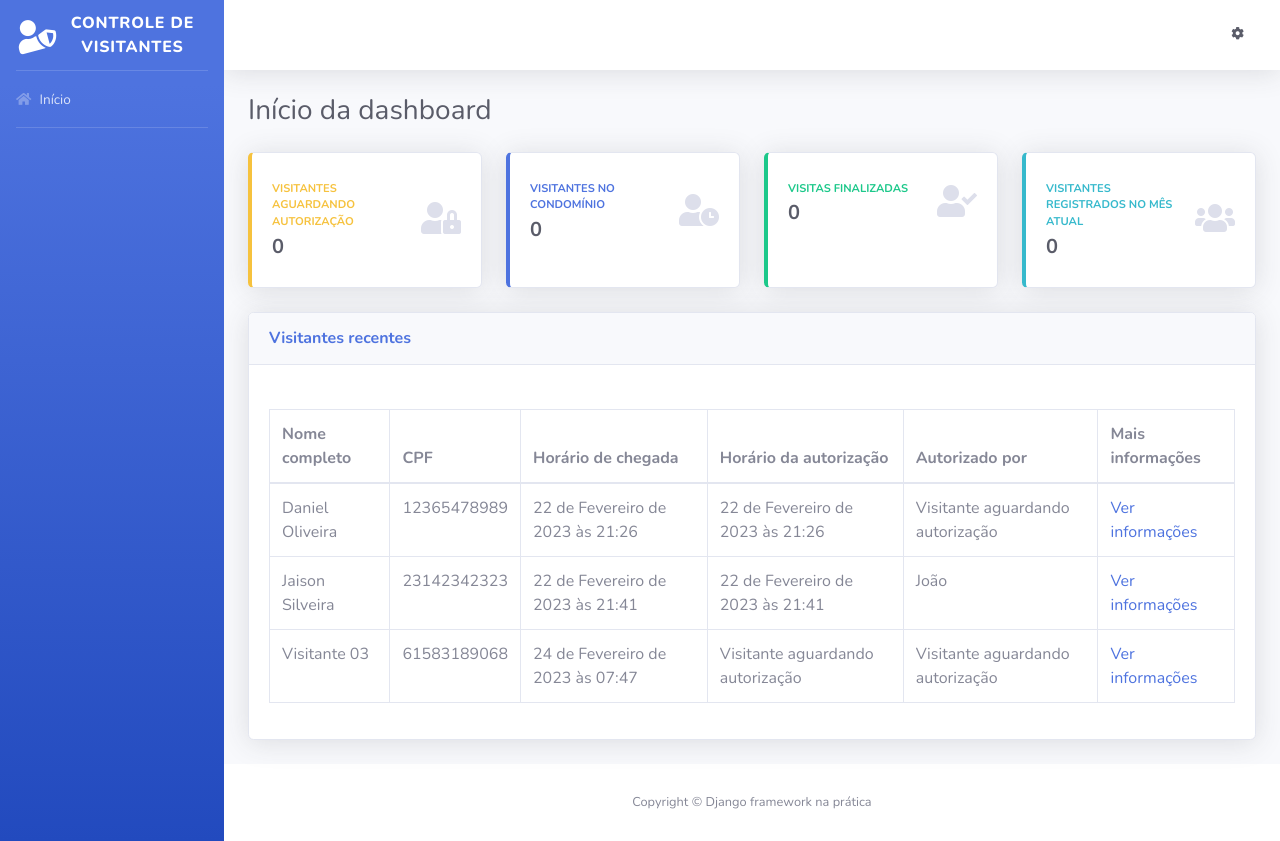
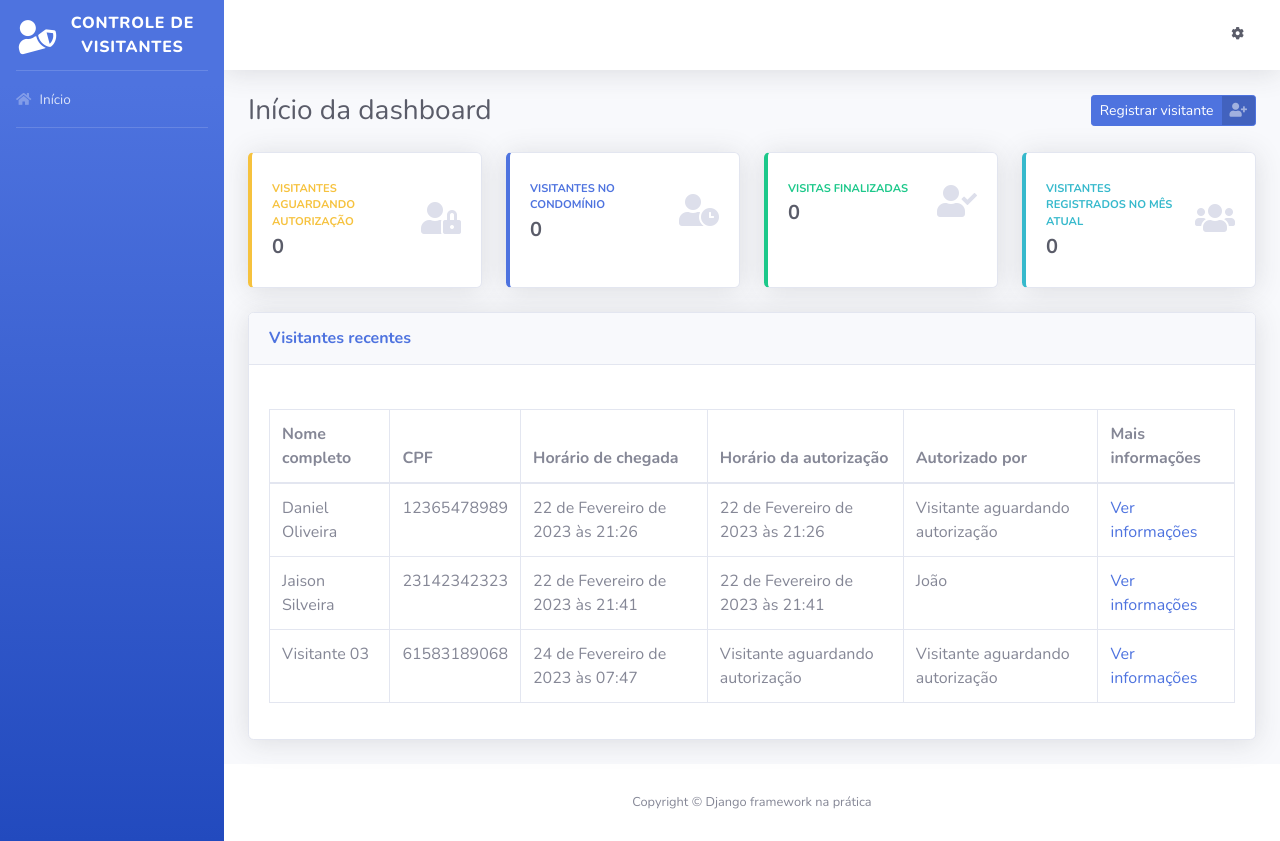
Before and after one commit to CleberPaiva/controle_visitantes, a Django app: page / in a window 1280 px wide. Run offline with Django 4.2, Linux system fonts and the light colour scheme; data comes from the database, SQL or seed files in the repository; some libraries are stand-ins or nearby versions.

Commit message:
Criação da url para o index

```diff
--- a/templates/base.html
+++ b/templates/base.html
@@ -30,7 +30,7 @@
                 <hr class="sidebar-divider my-0">
 
                 <li class="nav-item">
-                    <a class="nav-link" href="#">
+                    <a class="nav-link" href="{% url 'index' %}">
                         <i class="fas fa-home"></i>
                         <span>Início</span>
                     </a>
--- a/templates/index.html
+++ b/templates/index.html
@@ -5,6 +5,13 @@
 <div class="container-fluid">
     <div class="d-sm-flex align-items-center justify-content-between mb-4">
         <h1 class="h3 mb-0 text-gray-800">{{ nome_pagina }}</h1>
+
+        <a href="{% url 'registrar_visitante' %}" class="btn btn-primary btn-icon-split btn-sm">
+            <span class="text">Registrar visitante</span>
+            <span class="icon text-white-50">
+                <i class="fas fa-user-plus"></i>
+            </span>
+        </a>
     </div>
 
     {% if messages %}
```
